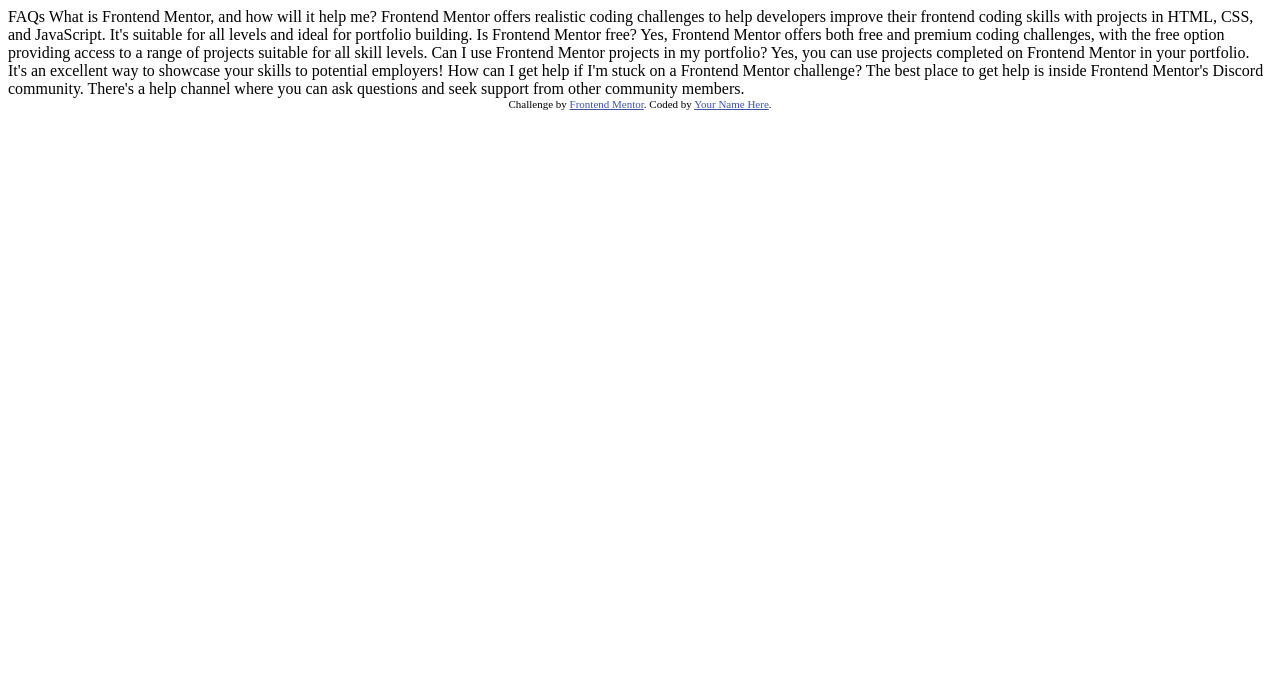
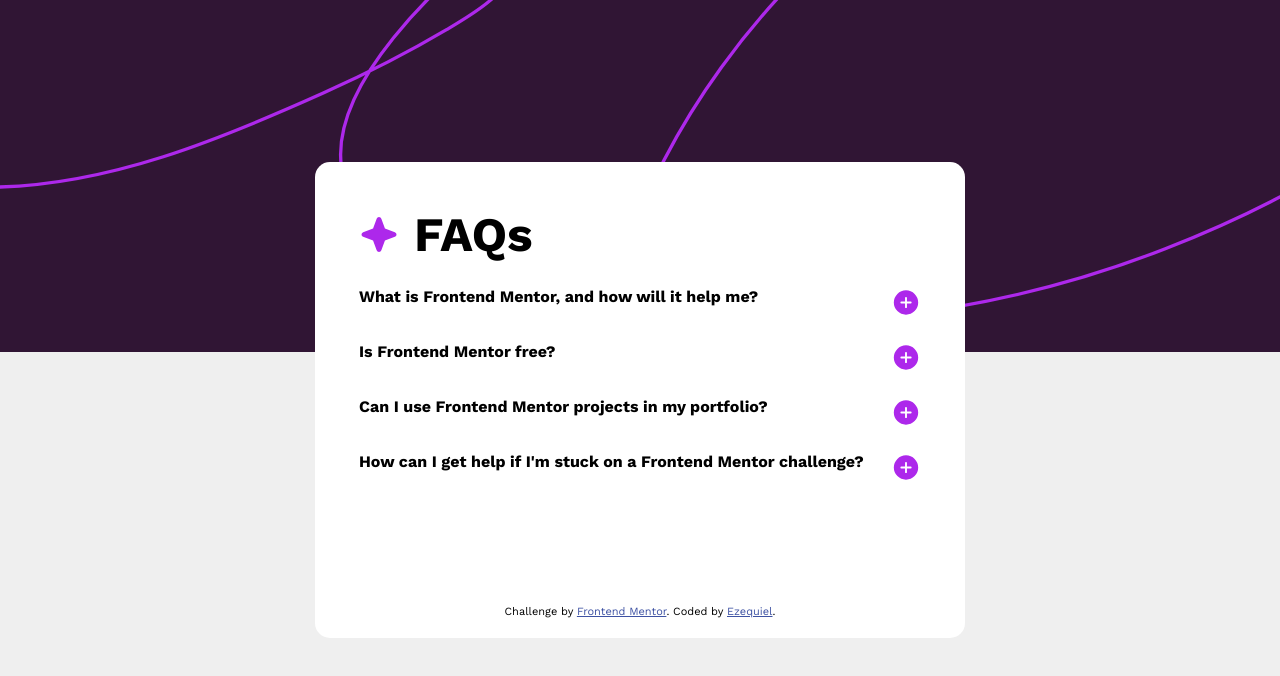
Before and after one commit to EzequielSR/faq-accordion-main, a plain HTML site: page index.html in a window 1280 px wide. Drawn offline with nearby package versions, Linux system fonts and the light colour scheme.

Commit message:
Initiate Project

```diff
--- a/index.html
+++ b/index.html
@@ -1,48 +1,166 @@
 <!DOCTYPE html>
 <html lang="en">
 <head>
+  <link rel="preconnect" href="https://fonts.googleapis.com">
+  <link rel="preconnect" href="https://fonts.gstatic.com" crossorigin>
+  <link href="https://fonts.googleapis.com/css2?family=Work+Sans:ital,wght@0,100..900;1,100..900&display=swap" rel="stylesheet">
   <meta charset="UTF-8">
   <meta name="viewport" content="width=device-width, initial-scale=1.0"> <!-- displays site properly based on user's device -->
-
   <link rel="icon" type="image/png" sizes="32x32" href="./assets/images/favicon-32x32.png">
-
   <title>Frontend Mentor | FAQ accordion</title>
+  <link rel="shortcut icon" href="assets/images/favicon-32x32.png" type="image/x-icon">
 
   <!-- Feel free to remove these styles or customise in your own stylesheet 👍 -->
   <style>
-    .attribution { font-size: 11px; text-align: center; }
-    .attribution a { color: hsl(228, 45%, 44%); }
+    * {
+      margin: 0;
+      padding: 0;
+      box-sizing: border-box;
+      font-family: 'Work Sans', sans-serif;
+    }
+    body {
+      background-color: rgb(239, 239, 239);
+    }
+    .background-image {
+      background-image: url(assets/images/background-pattern-desktop.svg);
+      background-repeat: no-repeat;
+      background-size: cover;
+      width: 100%;
+      height: 44vh;
+    }
+    .main {
+      height: 100vh;
+      display: flex;
+      justify-content: center;
+      align-items: center;
+    }
+    .box {
+      padding: 20px;
+      width: 650px;
+      border-radius: 15px;
+      background-color: white;
+      transition:  height 0.3s ease;
+    }
+    .title {
+      margin: 24px;
+      display: flex;
+    }
+    .title > img {
+      margin-right: 15px;
+    }
+    .title > h1 {
+      font-weight: 700;
+      font-size: 3rem;
+      text-align: center;
+    }
+    .subTopics {
+      margin: 24px;
+    }
+    .subTopics > p {
+      width: 500px;
+      text-align: left;
+      margin-top: 10px;
+      font-size: 16px;
+      color: gray;
+    }
+    .sub-title {
+      display: flex;
+      justify-content: space-between;
+    }
+    .sub-title h3 {
+      margin: 0;
+      font-size: 16px;
+    }
+    .toggle-image {
+      cursor: pointer;
+      width: 30px;
+    }
+    .toggle-text {
+      display: none; /* Inicialmente escondido */
+      margin-top: 10px;
+    }
+    .attribution {
+      font-size: 11px;
+      text-align: center;
+      margin-top: 20%;
+    }
+    .attribution a {
+      color: hsl(228, 45%, 44%);
+    }
   </style>
 </head>
 <body>
-
-  FAQs
-
-  What is Frontend Mentor, and how will it help me?
-
+  <div class="background-image">
+    <div class="main">
+      <div class="box">
+        <div class="title">
+          <img src="assets/images/icon-star.svg" alt="Purple Star Image">
+          <h1>FAQs</h1>
+        </div>
+        <div class="subTopics">
+          <div class="sub-title">
+            <h3>What is Frontend Mentor, and how will it help me?</h3>
+            <img src="assets/images/icon-plus.svg" class="toggle-image">
+          </div>
+          <p class="toggle-text">
             Frontend Mentor offers realistic coding challenges to help developers improve their
             frontend coding skills with projects in HTML, CSS, and JavaScript. It's suitable for
             all levels and ideal for portfolio building.
-
-  Is Frontend Mentor free?
-
+          </p>
+        </div>
+        <div class="subTopics">
+          <div class="sub-title">
+            <h3>Is Frontend Mentor free?</h3>
+            <img src="assets/images/icon-plus.svg" class="toggle-image">
+          </div>
+          <p class="toggle-text">
             Yes, Frontend Mentor offers both free and premium coding challenges, with the free
             option providing access to a range of projects suitable for all skill levels.
-
-  Can I use Frontend Mentor projects in my portfolio?
-
+          </p>
+        </div>
+        <div class="subTopics">
+          <div class="sub-title">
+            <h3>Can I use Frontend Mentor projects in my portfolio?</h3>
+            <img src="assets/images/icon-plus.svg" class="toggle-image">
+          </div>
+          <p class="toggle-text">
             Yes, you can use projects completed on Frontend Mentor in your portfolio. It's an excellent
             way to showcase your skills to potential employers!
-
-  How can I get help if I'm stuck on a Frontend Mentor challenge?
-
+          </p>
+        </div>
+        <div class="subTopics">
+          <div class="sub-title">
+            <h3>How can I get help if I'm stuck on a Frontend Mentor challenge?</h3>
+            <img src="assets/images/icon-plus.svg" class="toggle-image">
+          </div>
+          <p class="toggle-text">
             The best place to get help is inside Frontend Mentor's Discord community. There's a help
             channel where you can ask questions and seek support from other community members.
-
-
+          </p>
+        </div>
         <div class="attribution">
           Challenge by <a href="https://www.frontendmentor.io?ref=challenge" target="_blank">Frontend Mentor</a>.
-    Coded by <a href="#">Your Name Here</a>.
+          Coded by <a href="#">Ezequiel</a>.
         </div>
+      </div>
+    </div>
+  </div>
+  <script src="https://code.jquery.com/jquery-3.6.0.min.js"></script>
+  <script>
+    $(document).ready(function(){
+      $('.toggle-image').click(function(){
+        var imgSrc = $(this).attr('src');
+        var toggleText = $(this).closest('.subTopics').find('.toggle-text');
+
+        if(imgSrc === 'assets/images/icon-plus.svg') {
+          $(this).attr('src', 'assets/images/icon-minus.svg'); // Muda a imagem para "-"
+          toggleText.slideDown(); // Mostra o texto
+        } else {
+          $(this).attr('src', 'assets/images/icon-plus.svg'); // Muda a imagem para "+"
+          toggleText.slideUp(); // Esconde o texto
+        }
+      });
+    });
+  </script>
 </body>
 </html>
```
Lines whose indentation alone changed are shown as unchanged.
